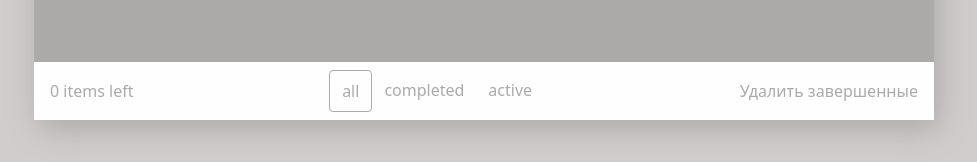
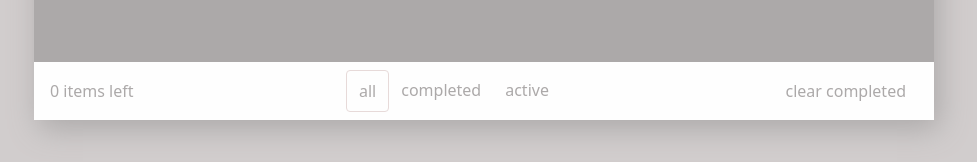
Before and after one commit to BRIT47rus/Todos, a React (Vite) app: page / in a window 1280 px wide. Shown: the part 472-634 px from the top of the page, without its empty margins (156-1133 px from the left). Built offline with nearby package versions, Linux system fonts and the light colour scheme.

Commit message:
compleated -> start cssTransition

```diff
--- a/src/components/features/Info/Info.tsx
+++ b/src/components/features/Info/Info.tsx
@@ -11,7 +11,11 @@ export const Info = () => {
         <div className={'info-container'}>
             <div>{countItems} items left</div>
             <InfoFilter />
-            <Button onClick={deleteTodoS} element="Удалить завершенные" />
+            <Button
+                className="info-filter__button"
+                onClick={deleteTodoS}
+                element="clear completed"
+            />
         </div>
     );
 };
--- a/src/components/features/Todo/Todo.css
+++ b/src/components/features/Todo/Todo.css
@@ -5,7 +5,7 @@
     display: grid;
     grid-template-columns: auto max-content 1fr;
     align-items: center;
-    user-select: none;
+
     height: 84px;
 }
 
--- a/src/components/features/components/InfoFilter/InfoFilter.css
+++ b/src/components/features/components/InfoFilter/InfoFilter.css
@@ -9,7 +9,20 @@
     padding: 8px 12px;
     transition: border 5s ease;
     border-radius: 4px;
+    /* border: 1px solid var(--color-accent); */
+    transition: all 0.3s ease, box-shadow 0.05s linear;
 }
+
 .info-filter__button-active {
-    border: 1px solid var(--color--text);
+    border: 1px solid var(--color-accent);
 }
+
+.info-filter__button:hover {
+    background: var(--color-accent);
+    color: var(--color-bg-card);
+    outline: 1px solid var(--color-accent);
+    /* transform: scaleY(120px); */
+}
+.info-filter__button:active {
+    box-shadow: 0 0 20px 8px var(--color--text);
+}
--- a/src/components/features/components/Title/Title.css
+++ b/src/components/features/components/Title/Title.css
@@ -1,6 +1,6 @@
 .title-h1 {
     font-size: 4em;
-    color: #e7dad9;
+    color: var(--color-accent);
     text-transform: lowercase;
     font-weight: lighter;
 }
--- a/src/index.css
+++ b/src/index.css
@@ -5,11 +5,13 @@
     --color-secondary: #d1cdcd;
     --color--text: #aca9a9;
     --color-bg-card: #fefefe;
+    --color-accent: #e7dad9;
 }
 * {
     margin: 0;
     padding: 0;
     box-sizing: border-box;
+    user-select: none;
 }
 
 body {
```
